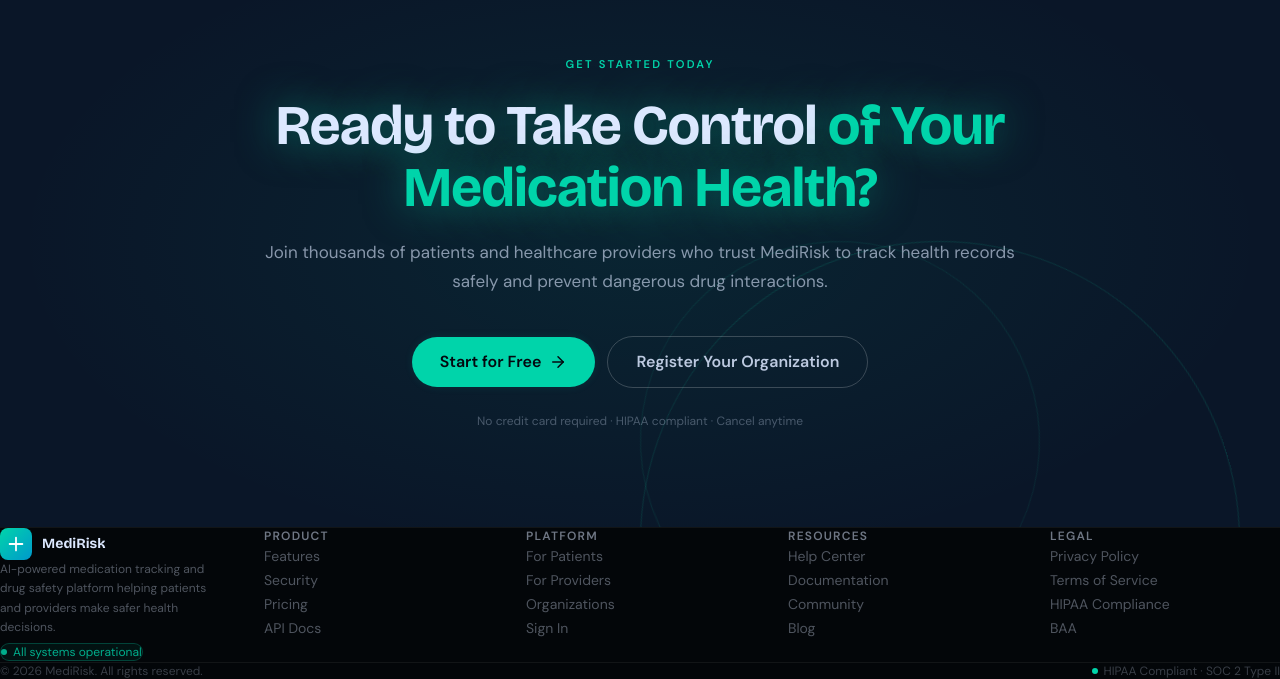
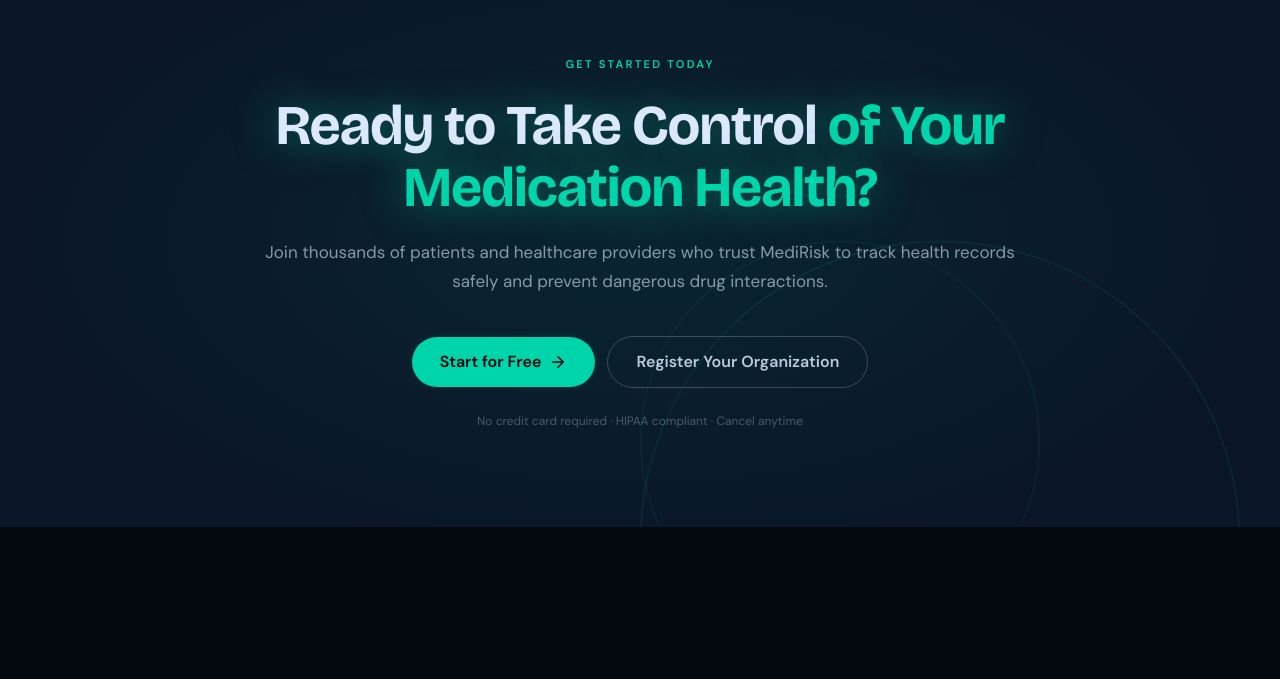
Before and after one commit to voidrlm/capstone, a React (Vite) app in the folder frontend/: page / in a window 1280 px wide. Shown: the part 2401-3080 px from the top of the page. After the commit the page ends 2928 px from the top, so only its background shows below. Built offline with nearby package versions, Linux system fonts and the light colour scheme; no server answers.

Commit message:
fix(frontend): update LandingPage logic and UI

```diff
--- a/frontend/src/pages/LandingPage.tsx
+++ b/frontend/src/pages/LandingPage.tsx
@@ -2,7 +2,6 @@ import HeroSection from '../components/landing/HeroSection'
 import FeaturesSection from '../components/landing/FeaturesSection'
 import StatsSection from '../components/landing/StatsSection'
 import CTASection from '../components/landing/CTASection'
-import Footer from '../components/landing/Footer'
 
 export default function LandingPage() {
   return (
@@ -11,7 +10,6 @@ export default function LandingPage() {
       <FeaturesSection />
       <StatsSection />
       <CTASection />
-      <Footer />
     </div>
   )
 }
```
